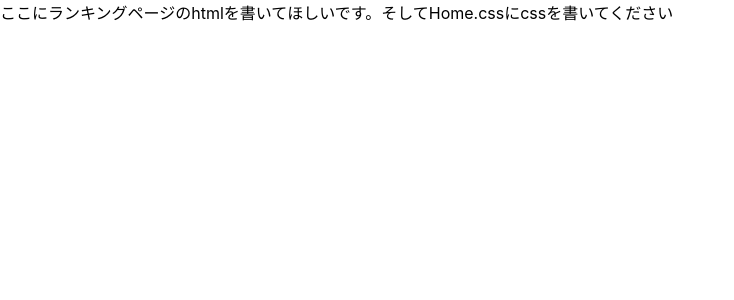
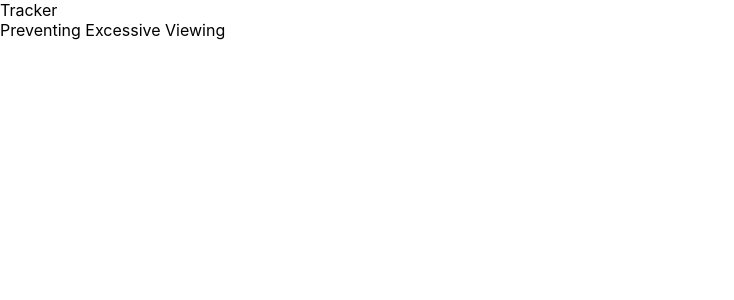
Before and after one commit to muizu555/team12-front, a React (Create React App) app: page / in a window 1280 px wide. Shown: the top 300 px of the page, without its empty margins (0-734 px from the left). Built offline with nearby package versions, Linux system fonts and the light colour scheme.

Commit message:
home html

```diff
--- /dev/null
+++ b/src/components/topbar/Topbar.jsx
@@ -0,0 +1,17 @@
+import React from 'react'
+
+export default function Topbar() {
+  return (
+    <div className='topbarContainer'>
+        <div className='topbarLeft'>
+            <span className='logo'>Tracker</span>
+        </div>
+        <div className='topbarCenter'>
+            <span className='logo'>Preventing Excessive Viewing</span>
+        </div>
+        <div className='topbarRight'>
+
+        </div>
+    </div>
+  )
+}
--- a/src/pages/home/Home.jsx
+++ b/src/pages/home/Home.jsx
@@ -1,10 +1,12 @@
 import React from "react";
+import Topbar from "../../components/topbar/Topbar";
 import "./Home.css";
 
 export default function Home() {
     return (
-        <div>ここにランキングページのhtmlを書いてほしいです。そしてHome.cssにcssを書いてください</div>
-
+      <>
+        <Topbar />
+      </>
     );
 
 
--- a/src/pages/register/Regiser.jsx
+++ b/src/pages/register/Regiser.jsx
@@ -24,6 +24,7 @@ export default function Register(){
             console.log(err);
         }
     }
+
 
 
 
```
Also changed, not shown: src/components/topbar/Topbar.css (added).
